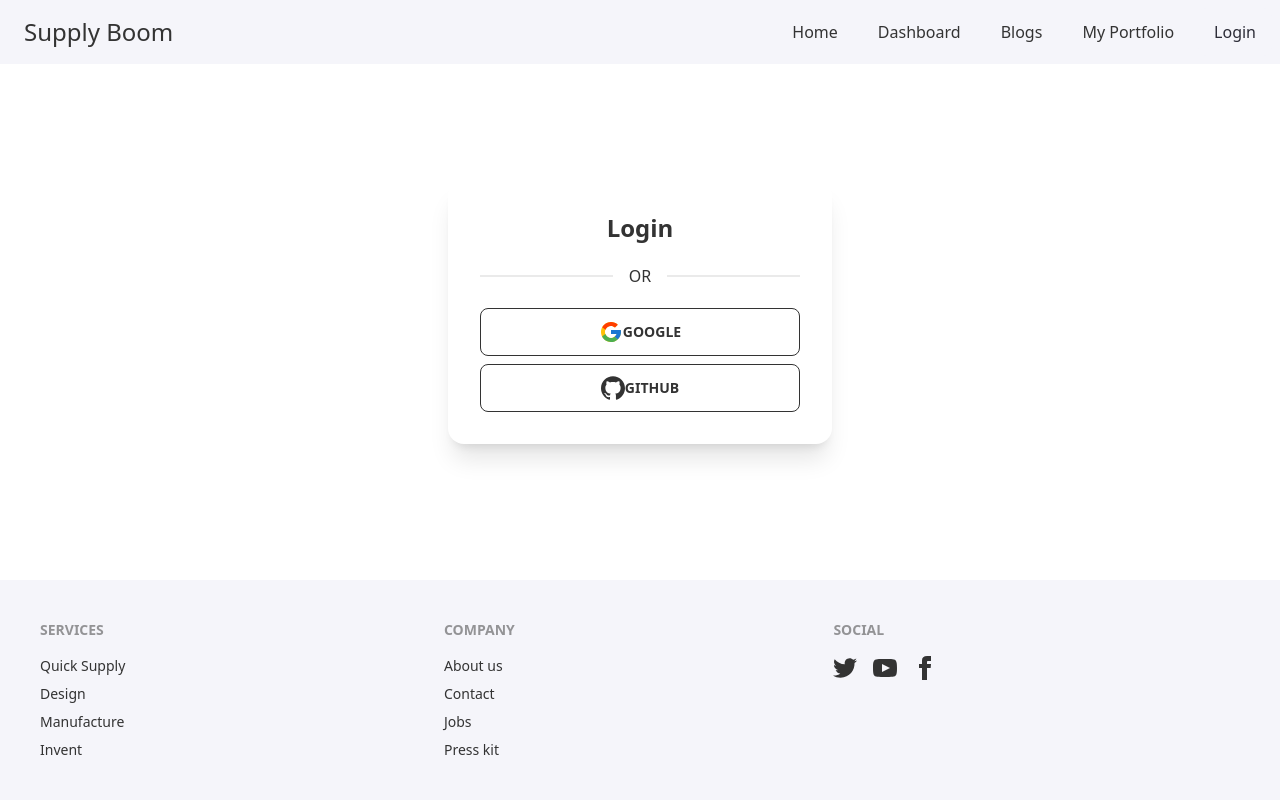
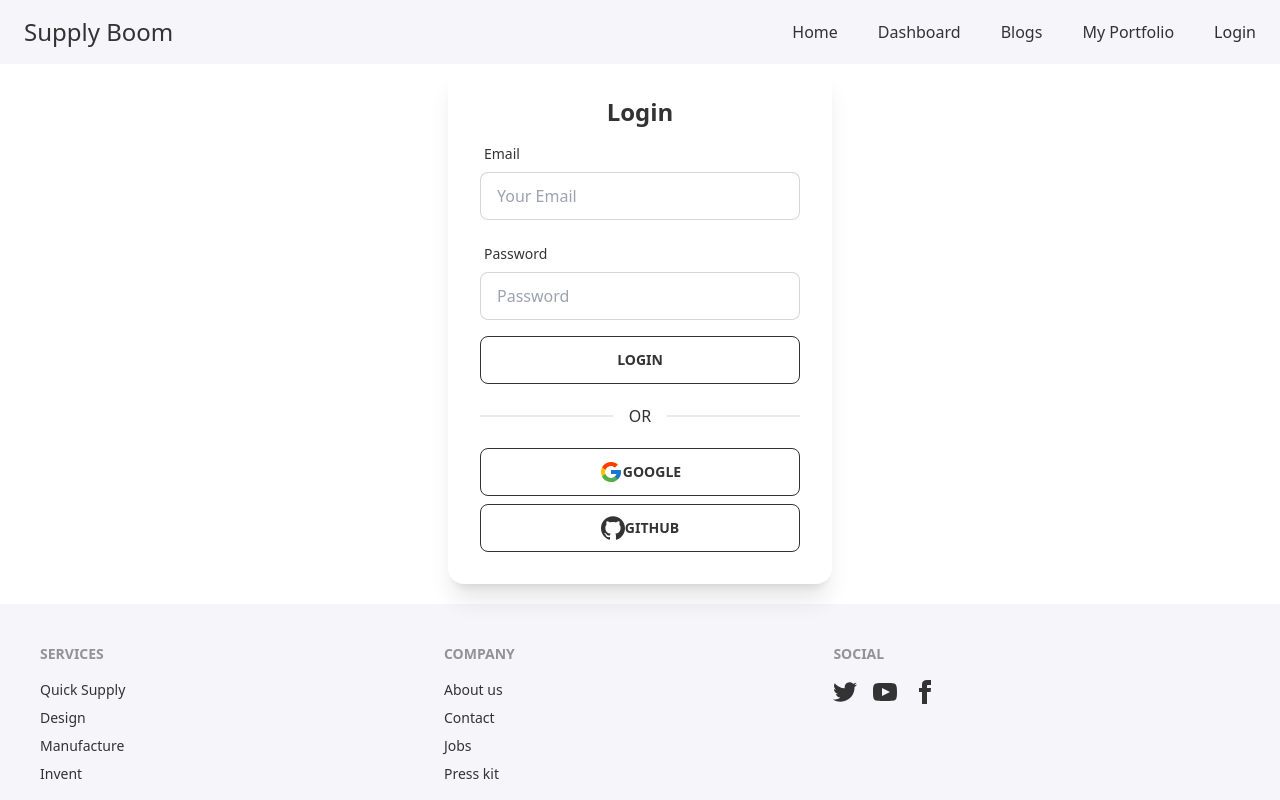
Before and after one commit to TanbirRamim/new-supply-boom, a React (Create React App) app: page /login in a window 1280 px wide. Built offline with nearby package versions, Linux system fonts and the light colour scheme; no server answers.

Commit message:
login page updated

```diff
--- a/src/Components/Footer.js
+++ b/src/Components/Footer.js
@@ -2,7 +2,7 @@ import React from "react";
 
 const Footer = () => {
   return (
-    <footer className="footer p-10 bg-primary text-base-content mt-5">
+    <footer className="footer p-10 bg-primary text-base-content mt-5 ">
       <div>
         <span className="footer-title">Services</span>
         <a className="link link-hover">Quick Supply</a>
--- a/src/Pages/Login.js
+++ b/src/Pages/Login.js
@@ -1,40 +1,134 @@
-import React from "react";
+import React, { useEffect } from "react";
 import {
   useSignInWithGoogle,
   useSignInWithGithub,
+  useSignInWithEmailAndPassword,
 } from "react-firebase-hooks/auth";
-import { useNavigate } from "react-router-dom";
+import { Link, useNavigate, useLocation } from "react-router-dom";
 import { FcGoogle } from "react-icons/fc";
 import { SiGithub } from "react-icons/si";
 import auth from "../firebase.init";
+import { useForm } from "react-hook-form";
 import Loading from "./Loading";
 
 const Login = () => {
   const [signInWithGoogle, user, loading, error] = useSignInWithGoogle(auth);
+
+  const {
+    register,
+    formState: { errors },
+    handleSubmit,
+  } = useForm();
+
   const [signInWithGithub, user1, loading1, error1] = useSignInWithGithub(auth);
+
+  const [signInWithEmailAndPassword, Euser, Eloading, Eerror] =
+    useSignInWithEmailAndPassword(auth);
+
+  let errorElement;
+
   const navigate = useNavigate();
-  if (user) {
-    console.log(user);
-  }
-  let errorElement;
-  if (loading || loading1) {
+  const location = useLocation();
+  let from = location.state?.from?.pathname || "/";
+  useEffect(() => {
+    if (user || user1 || Euser) {
+      navigate(from, { replace: true });
+    }
+  }, [user, user1, Euser, from, navigate]);
+
+  if (loading || loading1 || Eloading) {
     return <Loading></Loading>;
   }
-  if (error || error1) {
+
+  if (error || error1 || Eerror) {
     errorElement = (
-      <p className="text-danger">
-        Error: {error?.message} {error1?.message}
+      <p className="text-red-500">
+        <small>{error?.message || error1?.message || Eerror?.message}</small>
       </p>
     );
   }
-  if (user || user1) {
-    navigate("/");
-  }
+
+  const onSubmit = (data) => {
+    signInWithEmailAndPassword(data.email, data.password);
+  };
   return (
     <div className="flex justify-center items-center h-screen">
       <div className="mt-16 card w-96 bg-base-100 shadow-xl">
         <div className="card-body">
           <h2 className="text-2xl font-bold text-center">Login</h2>
+          <form onSubmit={handleSubmit(onSubmit)}>
+            <div className="form-control w-full max-w-xs">
+              <label className="label">
+                <span className="label-text">Email</span>
+              </label>
+              <input
+                type="email"
+                placeholder="Your Email"
+                className="input input-bordered w-full max-w-xs"
+                {...register("email", {
+                  required: {
+                    value: true,
+                    message: "Email is Required",
+                  },
+                  pattern: {
+                    value: /[a-z0-9]+@[a-z]+\.[a-z]{2,3}/,
+                    message: "Provide a valid Email",
+                  },
+                })}
+              />
+              <label className="label">
+                {errors.email?.type === "required" && (
+                  <span className="label-text-alt text-red-500">
+                    {errors.email.message}
+                  </span>
+                )}
+                {errors.email?.type === "pattern" && (
+                  <span className="label-text-alt text-red-500">
+                    {errors.email.message}
+                  </span>
+                )}
+              </label>
+            </div>
+            <div className="form-control w-full max-w-xs">
+              <label className="label">
+                <span className="label-text">Password</span>
+              </label>
+              <input
+                type="password"
+                placeholder="Password"
+                className="input input-bordered w-full max-w-xs"
+                {...register("password", {
+                  required: {
+                    value: true,
+                    message: "Password is Required",
+                  },
+                  minLength: {
+                    value: 6,
+                    message: "Must be 6 characters or longer",
+                  },
+                })}
+              />
+              <label className="label">
+                {errors.password?.type === "required" && (
+                  <span className="label-text-alt text-red-500">
+                    {errors.password.message}
+                  </span>
+                )}
+                {errors.password?.type === "minLength" && (
+                  <span className="label-text-alt text-red-500">
+                    {errors.password.message}
+                  </span>
+                )}
+              </label>
+            </div>
+
+            {errorElement}
+            <input
+              className="btn btn-outline w-full max-w-xs "
+              type="submit"
+              value="Login"
+            />
+          </form>
           <div className="divider">OR</div>
           <button
             onClick={() => signInWithGoogle()}
```
